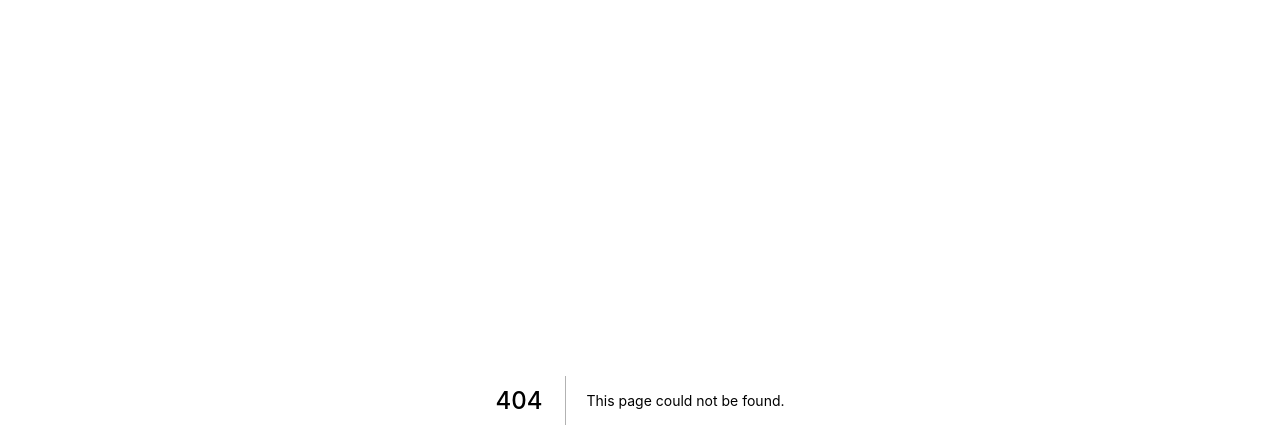
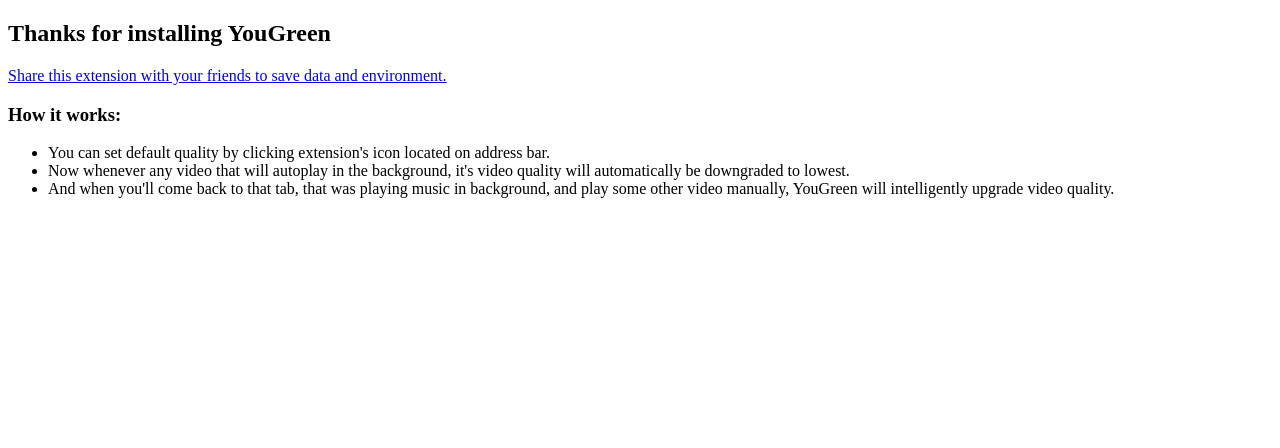
Before and after one commit to anshulkharb/anshulkharb, a Next.js app: page /side_projects/yougreeninstalled in a window 1280 px wide. Before the commit this address had no page. Shown: the top 448 px of the page. Built offline with nearby package versions, Linux system fonts and the light colour scheme.

Commit message:
YouGreen v1.5

```diff
--- /dev/null
+++ b/pages/side_projects/yougreeninstalled.js
@@ -0,0 +1,25 @@
+import React from 'react';
+
+
+const YouGreenInstalled = () => {
+
+    return (
+        <div>
+            <h2>Thanks for installing YouGreen</h2>
+            <a href="https://anshulkharb.com/side_projects/yougreen" target="_blank">Share this extension with your friends to save data and environment.</a>
+
+            <h3>How it works:</h3>
+            <p>
+                <ul>
+                    <li>You can set default quality by clicking extension's icon located on address bar.</li>
+                    <li>Now whenever any video that will autoplay in the background, it's video quality will automatically be downgraded to lowest.</li>
+                    <li>And when you'll come back to that tab, that was playing music in background, and play some other video manually, YouGreen will intelligently upgrade video quality.</li>
+                </ul>
+            </p>
+
+        </div>
+    );
+}
+
+
+export default YouGreenInstalled;
```
Also changed, not shown: pages/side_projects/yougreen.js (+6 -2 lines).
